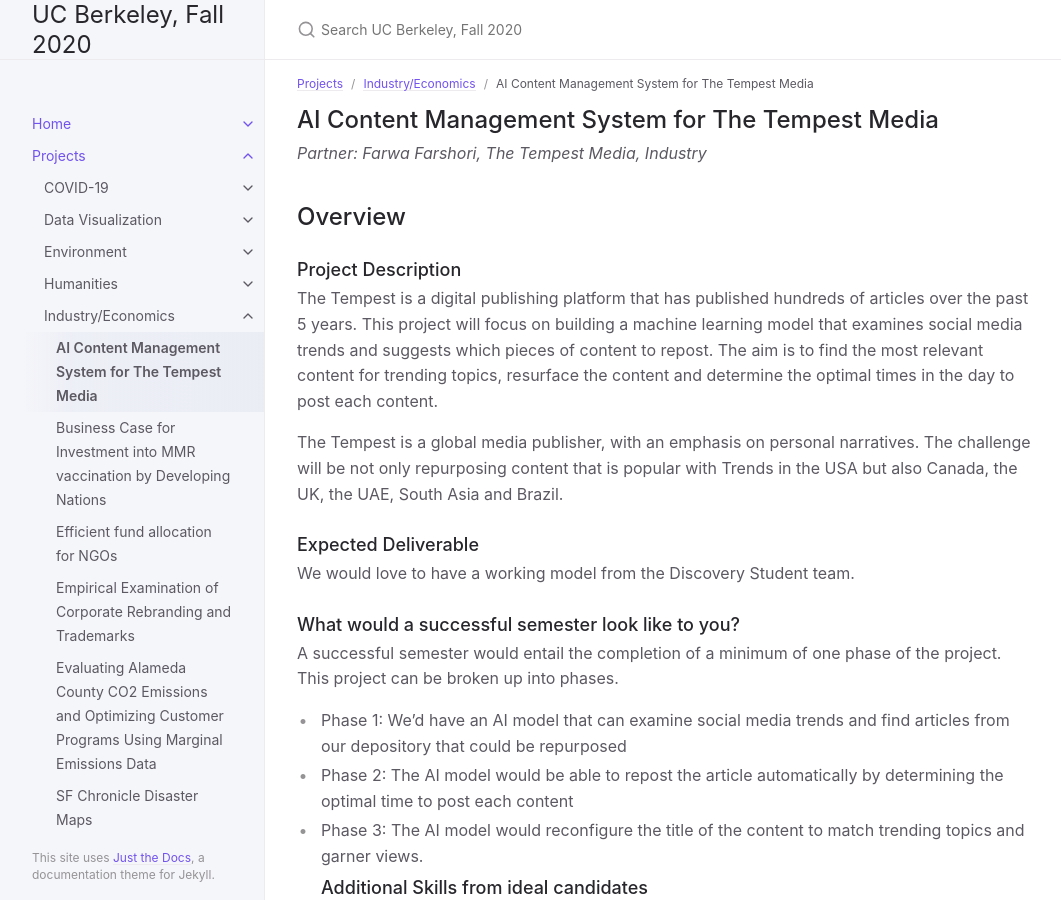
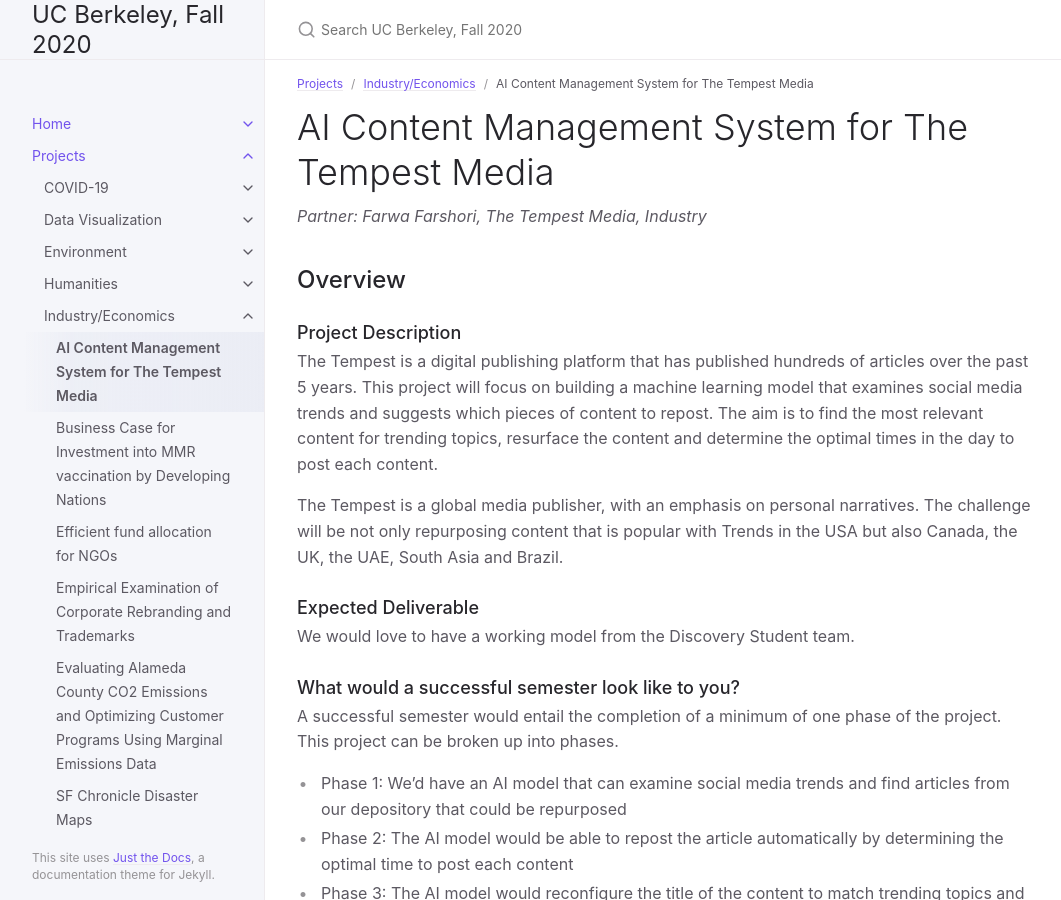
Before and after one commit to DS-Discovery/ds-discovery.github.io, a Jekyll site: the page built from Projects/Industry:Economics/AI Content Management System for The Tempest Media.md, in a window 1280 px wide and 900 px high. Shown: the whole window, without its empty margins (107-1168 px from the left). Built offline with Jekyll 4.4.1, drawn with Linux system fonts in a browser that asks for light colours.

```diff
--- a/Projects/Industry:Economics/AI Content Management System for The Tempest Media.md
+++ b/Projects/Industry:Economics/AI Content Management System for The Tempest Media.md
@@ -7,7 +7,7 @@ nav_order: 0
 ---
 
 
-## AI Content Management System for The Tempest Media
+# AI Content Management System for The Tempest Media
 *Partner: Farwa Farshori, The Tempest Media, Industry*
 
 ## Overview
```
